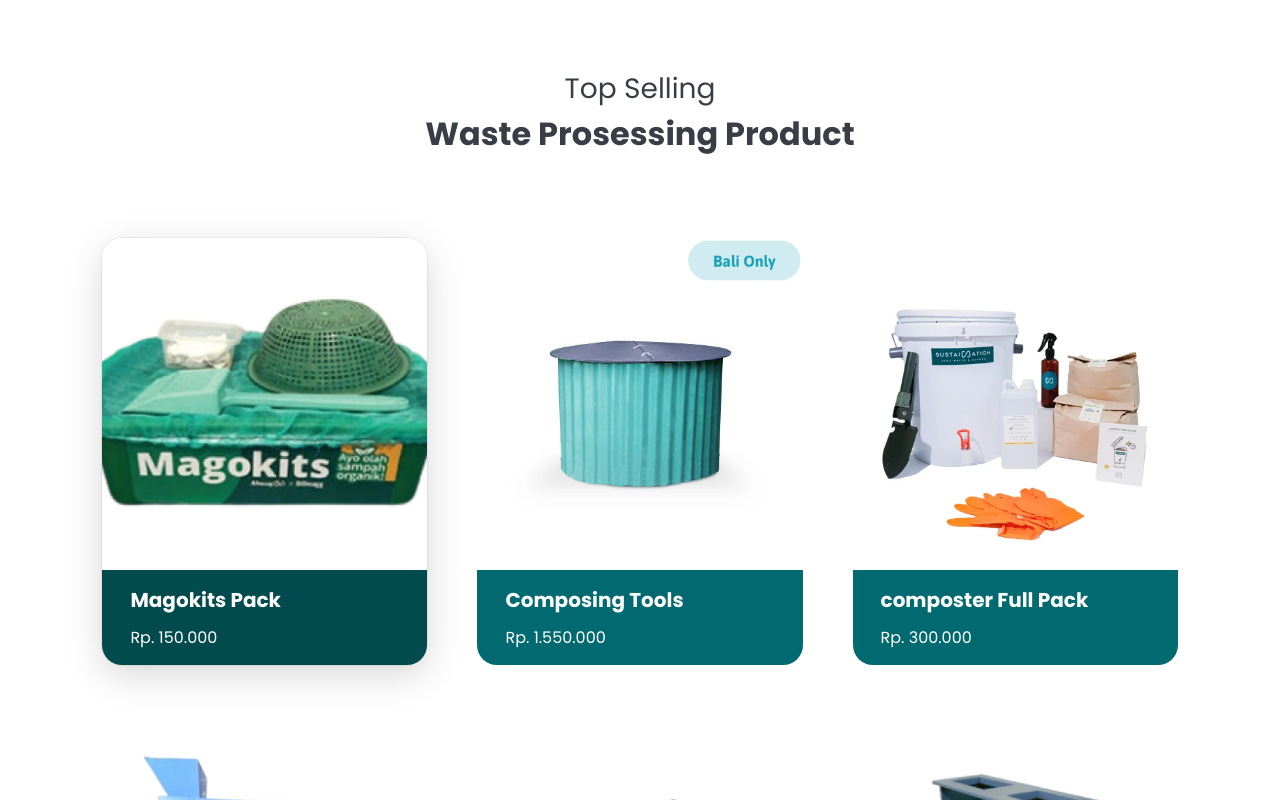
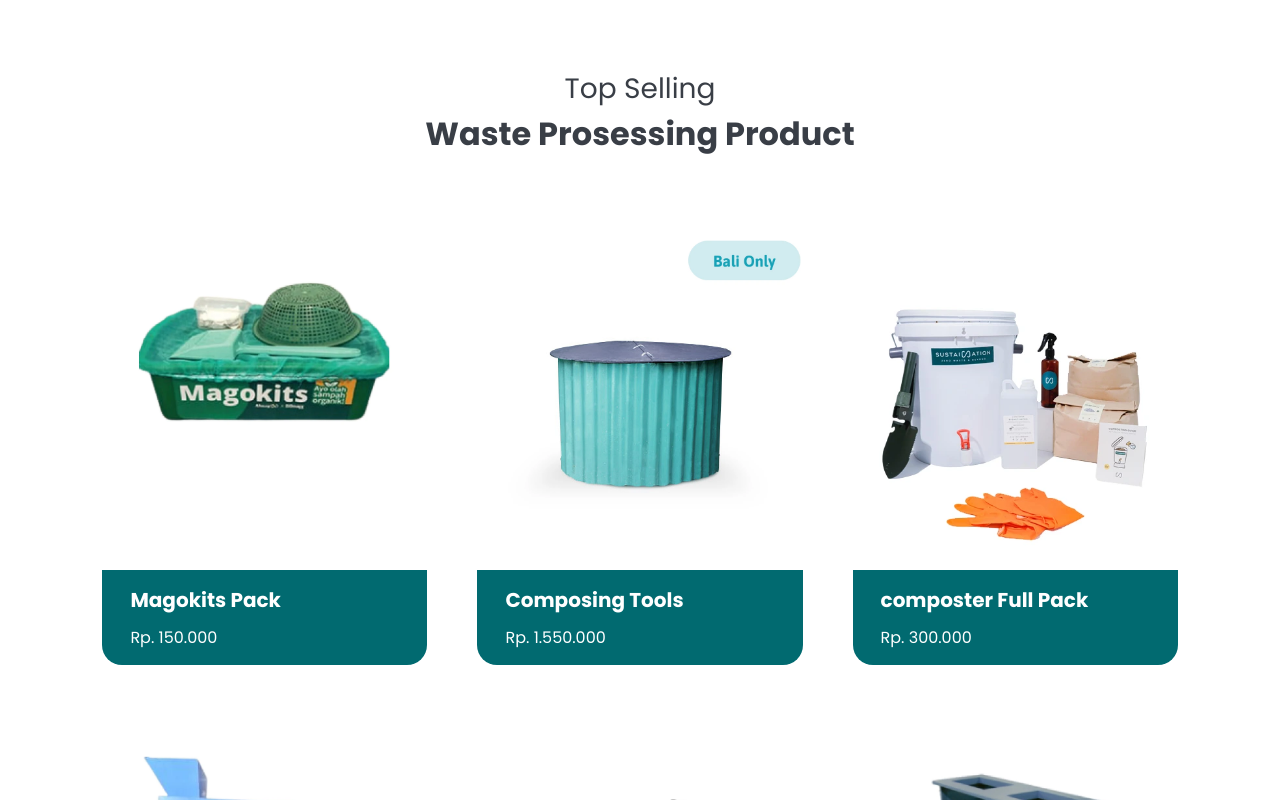
Before and after one commit to timo-ostora/waste-processing, a plain HTML site: page index.html in a window 1280 px wide. In both pictures the pointer is over the picture 264 px from the left and 1984 px from the top of the page. Shown: the part 1584-2384 px from the top of the page. Drawn offline with Linux system fonts and the light colour scheme.

Commit message:
add hover action to product

```diff
--- a/assist/style.css
+++ b/assist/style.css
@@ -210,17 +210,24 @@
   cursor: pointer;
 }
 .product:hover {
-  box-shadow: rgba(0, 0, 0, 0.16) 0px 10px 36px 0px,
-    rgba(0, 0, 0, 0.06) 0px 0px 0px 1px;
   & img {
-    transition: 300ms;
-    transform: scale(1.5);
-  }
-  & .discription {
-    transition: 300ms;
-    background-color: #014a4e;
+    transition: 300ms ease-in-out;
+    transform: translateY(-50px);
   }
 }
+/* .product .img-product {
+  position: relative;
+  transition: 300ms ease-in-out;
+}
+.product .img-product::after {
+  content: "";
+  position: absolute;
+  width: 100%;
+  height: 100%;
+  top: 0;
+  left: 0;
+  opacity: 0.2;
+} */
 .product img {
   max-width: 100%;
 }
```
